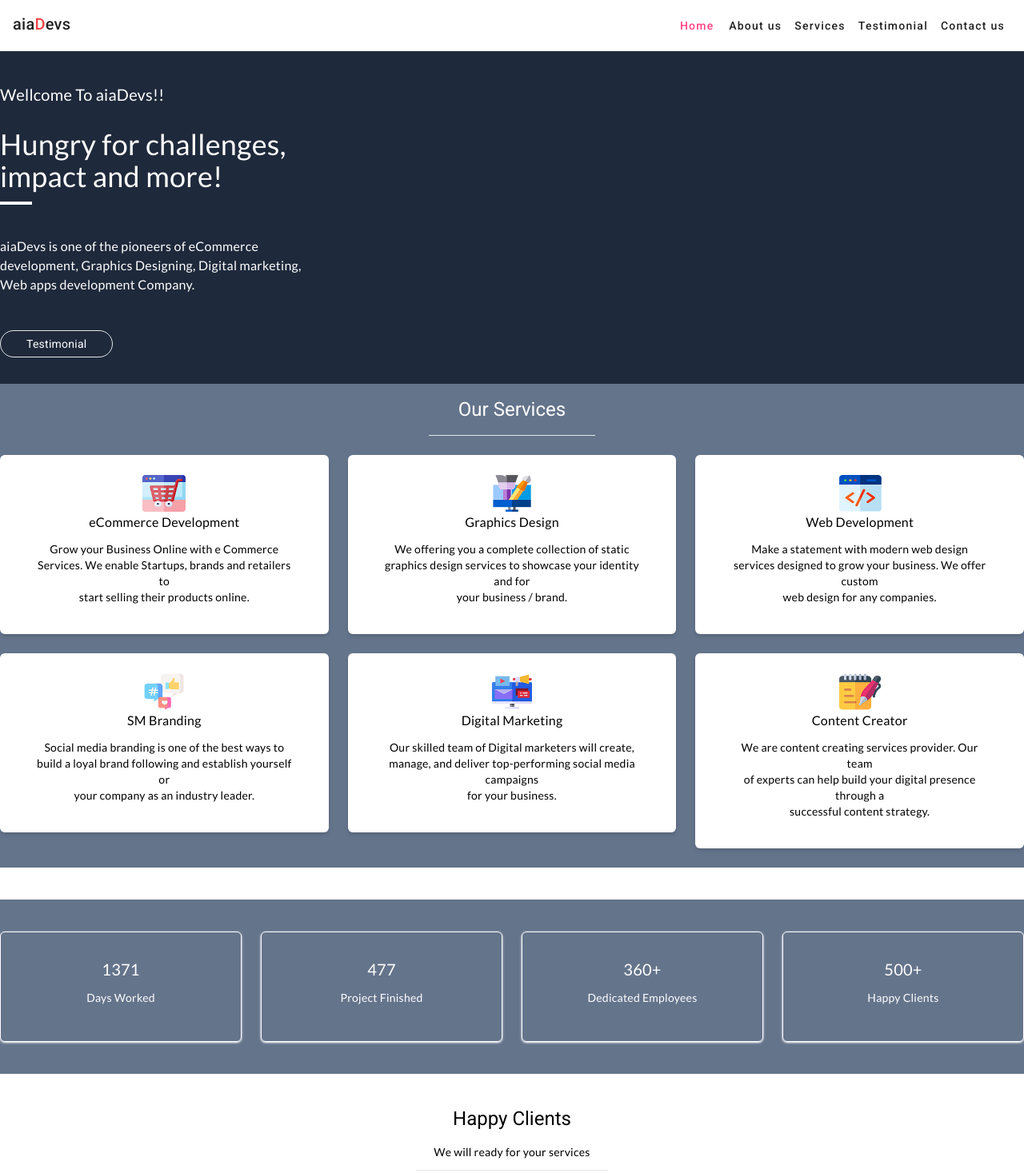
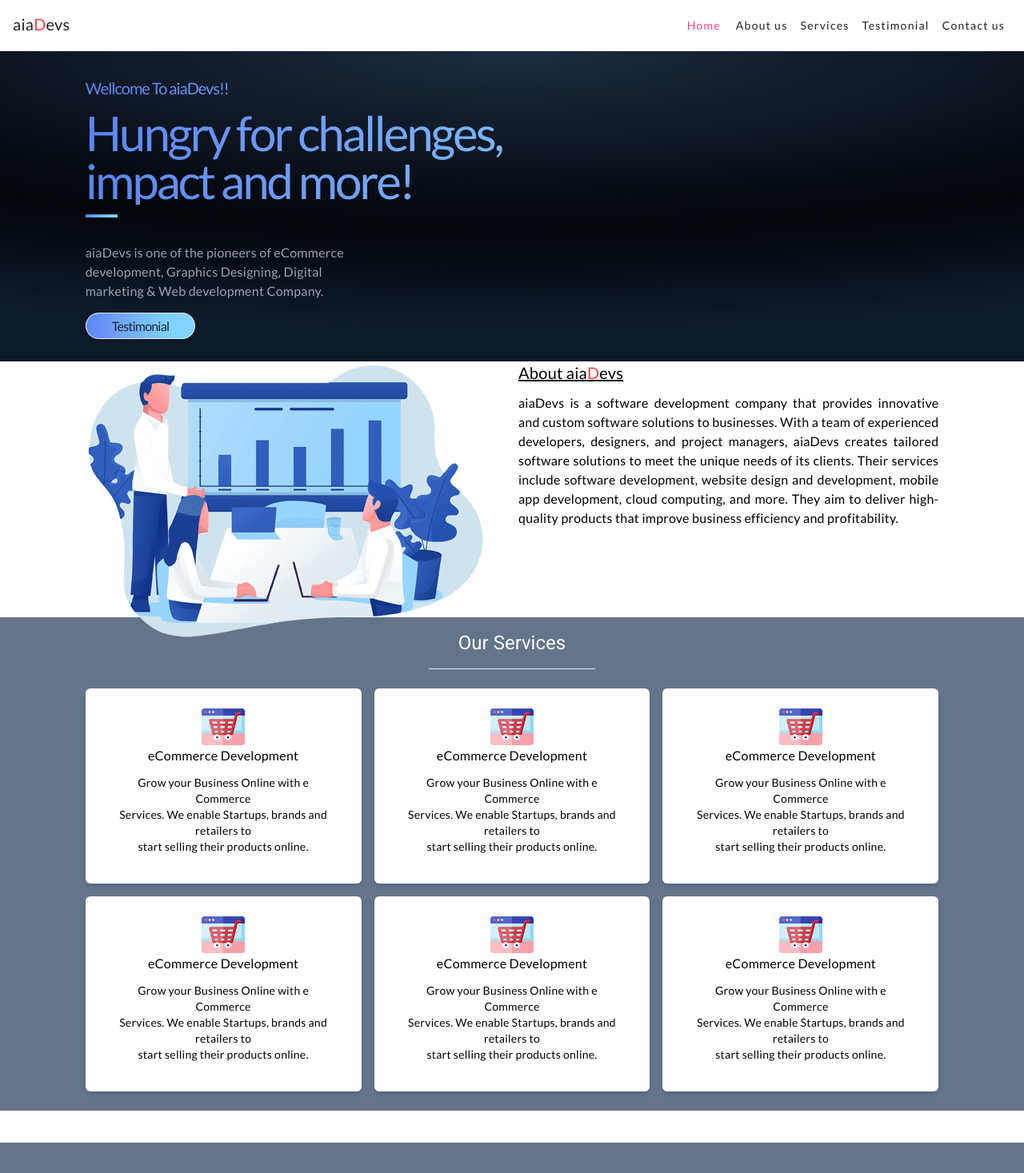
Before and after one commit to cseimran/landingpage-devs, an Angular app: page / in a window 1280 px wide. Shown: the top 1467 px of the page at 80% size. Built offline with nearby package versions, Linux system fonts and the light colour scheme.

Commit message:
05032023

```diff
--- a/src/app/Modules/home/home.component.html
+++ b/src/app/Modules/home/home.component.html
@@ -1,29 +1,66 @@
-
 <!-- Banner sections -->
-<div class="bg-slate-800 py-10">
+<div
+  class="py-4 lg:py-8 bg-[radial-gradient(145.05%_100%_at_50%_0%,#1D2B41_0%,#020509_57.38%,#0F1A29_88.16%)]"
+>
   <div class="container mx-auto">
     <div class="grid grid-cols-12">
+      <div class="col-start-2 col-end-12">
+        <div class="grid grid-cols-12 gap-4">
           <div class="col-span-12">
-        <div class="grid grid-cols-12 gap-6">
-          <div class="col-span-12">
-            <p class="sm:text-sm lg:text-xl text-white">Wellcome To aiaDevs!!</p>
-            <p class="pt-4 sm:text-xl lg:text-4xl text-white">
+            <p
+              class="text-sm lg:text-xl bg-[radial-gradient(138.06%_1036.51%_at_95.25%_-2.54%,_#7ED4FD_14.06%,#709DF7_51.02%,#4D78EF_79.09%)] bg-clip-text leading-[1.2] tracking-tighter text-transparent"
+            >
+              Wellcome To aiaDevs!!
+            </p>
+            <p
+              class="text-2xl lg:text-6xl bg-[radial-gradient(138.06%_1036.51%_at_95.25%_-2.54%,_#7ED4FD_14.06%,#709DF7_51.02%,#4D78EF_79.09%)] bg-clip-text leading-[1.2] tracking-tighter text-transparent"
+            >
               Hungry for challenges,<br />
               impact and more!
             </p>
-            <mat-divider class="bg-white w-10 h-1"></mat-divider>
-            <p class="py-10 sm:text-sm lg:text-base text-white">
+            <mat-divider
+              class="w-10 h-1 bg-[radial-gradient(138.06%_1036.51%_at_95.25%_-2.54%,_#7ED4FD_14.06%,#709DF7_51.02%,#4D78EF_79.09%)] leading-[1.2] tracking-tighter"
+            ></mat-divider>
+            <p class="pt-4 lg:pt-8 py-2 text-xs lg:text-base text-gray-400">
               aiaDevs is one of the pioneers of eCommerce <br />development,
-              Graphics Designing, Digital marketing,<br />
-              Web apps development Company.
+              Graphics Designing, Digital<br /> marketing & Web development Company.
             </p>
-            <a href="" class="border text-white px-8 py-2 rounded-full hover:bg-white hover:text-blue-500 hover:border-blue-500">Testimonial</a>
+            <a
+              href=""
+              class="border text-gray-800 text-xs lg:text-base px-6 lg:px-8 py-1 lg:py-1.5 rounded-full bg-[radial-gradient(138.06%_1036.51%_at_95.25%_-2.54%,_#7ED4FD_14.06%,#709DF7_51.02%,#4D78EF_79.09%)] leading-[1.2] tracking-tighter"
+              >Testimonial</a
+            >
           </div>
-          <!-- <div class="col-span-4 flex justify-end">
-            <div class="h-96 w-96">
-              <img src="/assets/home-image/banner-aiaDevs.png" alt="">
         </div>
-          </div> -->
+      </div>
+    </div>
+  </div>
+</div>
+
+<!-- About Us -->
+<div class="container mx-auto">
+  <div class="grid grid-cols-12">
+    <div class="col-start-2 col-end-12">
+      <div class="grid grid-cols-12 gap-4">
+        <div class="col-span-12 lg:col-span-6">
+          <div class="h-80">
+            <img src="/assets/home-image/about-aiaDevs.png" alt="">
+          </div>
+        </div>
+        <div class="col-span-12 lg:col-span-6">
+          <p class="text-xl underline">
+            About aia<span class="text-red-500">D</span>evs
+          </p>
+          <p class="text-xs lg:text-base text-justify">
+            aiaDevs is a software development company that provides innovative
+            and custom software solutions to businesses. With a team of
+            experienced developers, designers, and project managers, aiaDevs
+            creates tailored software solutions to meet the unique needs of its
+            clients. Their services include software development, website design
+            and development, mobile app development, cloud computing, and more.
+            They aim to deliver high-quality products that improve business
+            efficiency and profitability.
+          </p>
         </div>
       </div>
     </div>
@@ -41,7 +78,11 @@
     </div>
   </div>
   <div class="container mx-auto">
-    <div class="grid grid-cols-12 gap-6">
+    <div class="grid grid-cols-12">
+      <div class="col-span-12">
+        <div class="grid grid-cols-12">
+          <div class="col-start-2 col-end-12">
+            <div class="grid grid-cols-12 gap-4">
               <div class="col-span-12 lg:col-span-4">
                 <div class="px-10 py-6 bg-white rounded-md shadow-md">
                   <div class="flex justify-center">
@@ -55,9 +96,9 @@
                     eCommerce Development
                   </p>
                   <p class="flex justify-center text-center">
-            Grow your Business Online with e Commerce <br />Services. We enable
-            Startups, brands and retailers to <br />start selling their products
-            online.
+                    Grow your Business Online with e Commerce <br />Services. We
+                    enable Startups, brands and retailers to <br />start selling
+                    their products online.
                   </p>
                 </div>
               </div>
@@ -66,17 +107,17 @@
                   <div class="flex justify-center">
                     <img
                       class="h-12 w-14"
-              src="/assets/home-image/graphics-design.png"
+                      src="/assets/home-image/eCommerce-development.png"
                       alt=""
                     />
                   </div>
                   <p class="flex justify-center text-base font-medium">
-            Graphics Design
+                    eCommerce Development
                   </p>
                   <p class="flex justify-center text-center">
-            We offering you a complete collection of static <br />graphics
-            design services to showcase your identity and for <br />your
-            business / brand.
+                    Grow your Business Online with e Commerce <br />Services. We
+                    enable Startups, brands and retailers to <br />start selling
+                    their products online.
                   </p>
                 </div>
               </div>
@@ -85,17 +126,17 @@
                   <div class="flex justify-center">
                     <img
                       class="h-12 w-14"
-              src="/assets/home-image/web-development.png"
+                      src="/assets/home-image/eCommerce-development.png"
                       alt=""
                     />
                   </div>
                   <p class="flex justify-center text-base font-medium">
-            Web Development
+                    eCommerce Development
                   </p>
                   <p class="flex justify-center text-center">
-            Make a statement with modern web design <br />services designed to
-            grow your business. We offer custom <br />web design for any
-            companies.
+                    Grow your Business Online with e Commerce <br />Services. We
+                    enable Startups, brands and retailers to <br />start selling
+                    their products online.
                   </p>
                 </div>
               </div>
@@ -104,15 +145,17 @@
                   <div class="flex justify-center">
                     <img
                       class="h-12 w-14"
-              src="/assets/home-image/social-marketing.png"
+                      src="/assets/home-image/eCommerce-development.png"
                       alt=""
                     />
                   </div>
-          <p class="flex justify-center text-base font-medium">SM Branding</p>
+                  <p class="flex justify-center text-base font-medium">
+                    eCommerce Development
+                  </p>
                   <p class="flex justify-center text-center">
-            Social media branding is one of the best ways to <br />build a loyal
-            brand following and establish yourself or <br />your company as an
-            industry leader.
+                    Grow your Business Online with e Commerce <br />Services. We
+                    enable Startups, brands and retailers to <br />start selling
+                    their products online.
                   </p>
                 </div>
               </div>
@@ -121,17 +164,17 @@
                   <div class="flex justify-center">
                     <img
                       class="h-12 w-14"
-              src="/assets/home-image/digital-marketing.png"
+                      src="/assets/home-image/eCommerce-development.png"
                       alt=""
                     />
                   </div>
                   <p class="flex justify-center text-base font-medium">
-            Digital Marketing
+                    eCommerce Development
                   </p>
                   <p class="flex justify-center text-center">
-            Our skilled team of Digital marketers will create, <br />manage, and
-            deliver top-performing social media campaigns <br />for your
-            business.
+                    Grow your Business Online with e Commerce <br />Services. We
+                    enable Startups, brands and retailers to <br />start selling
+                    their products online.
                   </p>
                 </div>
               </div>
@@ -140,18 +183,22 @@
                   <div class="flex justify-center">
                     <img
                       class="h-12 w-14"
-              src="/assets/home-image/content-creator.png"
+                      src="/assets/home-image/eCommerce-development.png"
                       alt=""
                     />
                   </div>
                   <p class="flex justify-center text-base font-medium">
-            Content Creator
+                    eCommerce Development
                   </p>
                   <p class="flex justify-center text-center">
-            We are content creating services provider. Our team <br />of experts
-            can help build your digital presence through a <br />successful
-            content strategy.
+                    Grow your Business Online with e Commerce <br />Services. We
+                    enable Startups, brands and retailers to <br />start selling
+                    their products online.
                   </p>
+                </div>
+              </div>
+            </div>
+          </div>
         </div>
       </div>
     </div>
@@ -161,7 +208,9 @@
 <!-- Project & Clients Calculations -->
 <div class="bg-slate-500 my-10">
   <div class="container mx-auto py-10">
-    <div class="grid grid-cols-12 gap-6">
+    <div class="grid grid-cols-12">
+      <div class="col-start-2 col-end-12">
+        <div class="grid grid-cols-12 gap-4">
           <div
             class="col-span-6 lg:col-span-3 border border-white shadow shadow-white rounded-md py-8"
           >
@@ -197,6 +246,8 @@
         </div>
       </div>
     </div>
+  </div>
+</div>
 
 <!-- Happy clients -->
 <div class="grid grid-cols-12 gap-4 mx-auto">
@@ -209,7 +260,9 @@
   </div>
 </div>
 <div class="container mx-auto">
-  <div class="grid grid-cols-12 gap-6 pb-12">
+  <div class="grid grid-cols-12 pb-12">
+    <div class="col-start-2 col-end-12">
+      <div class="grid grid-cols-12 gap-4">
         <div class="col-span-12 lg:col-span-4">
           <div class="px-12 py-6 bg-white rounded-md shadow-md">
             <div class="flex justify-center">
@@ -239,7 +292,9 @@
                 alt=""
               />
             </div>
-        <p class="flex justify-center text-base font-medium">Mr. Shamim Reza</p>
+            <p class="flex justify-center text-base font-medium">
+              Mr. Shamim Reza
+            </p>
             <p class="flex justify-center text-sm font-medium">Founder & COO</p>
             <p class="flex justify-center text-center">
               Grow your Business Online with e Commerce Services.We enable
@@ -270,3 +325,5 @@
         </div>
       </div>
     </div>
+  </div>
+</div>
--- a/src/app/shared/components/footer/footer.component.html
+++ b/src/app/shared/components/footer/footer.component.html
@@ -1,13 +1,18 @@
 <footer class="bg-gray-50">
-  <div class="container mx-auto border-t border-black">
-    <div class="grid grid-cols-12 gap-4 py-4">
+  <div class="container mx-auto">
+    <div class="grid grid-cols-12">
+      <div class="col-start-2 col-end-12">
+        <div class="grid grid-cols-12 gap-4 py-4 border-t border-black">
           <div class="col-span-12 lg:col-span-3 pr-2">
-        <h2 class="font-bold text-black">aia<span class="text-red-600">D</span>evs</h2>
+            <h2 class="font-bold text-black">
+              aia<span class="text-red-600">D</span>evs
+            </h2>
             <p>
-          aiaDevs is a cutting-edge software company. If you have the Commitment
-          and Desire to develop your eCommerce business or static website With a
-          team of highly skilled developers, AIADevs offers custom software
-          solutions for businesses to increase efficiency, and drive growth.
+              aiaDevs is a cutting-edge software company. If you have the
+              Commitment and Desire to develop your eCommerce business or static
+              website With a team of highly skilled developers, AIADevs offers
+              custom software solutions for businesses to increase efficiency,
+              and drive growth.
             </p>
           </div>
           <div class="col-span-12 lg:col-span-3">
@@ -39,6 +44,11 @@
             <p>Contact number: +8801305 235894<br />Email: info@aiadevs.com</p>
           </div>
         </div>
+      </div>
+    </div>
+
+    <div class="grid grid-cols-12">
+      <div class="col-start-2 col-end-12">
         <div class="grid grid-cols-12 gap-4 border-t border-black py-2">
           <div class="col-span-8">
         <p>Copyright &copy; 2023 aiadevs.com</p>
@@ -52,4 +62,7 @@
       </div>
         </div>
       </div>
+
+    </div>
+  </div>
 </footer>
--- a/src/styles.scss
+++ b/src/styles.scss
@@ -3,16 +3,14 @@
 @tailwind base;
 @tailwind components;
 @tailwind utilities;
-// *{
-//   padding: 0 auto !important;
-//   margin: 0 auto !important;
-//   list-style: none !important;
-// }
+
+
 html,
 body {
   height: 100%;
   margin: 0;
   padding: 0;
-  position: relative;
+}
+* {
   font-family: 'Lato', sans-serif;
 }
```
Also changed, not shown: tailwind.config.js (+0 -72 lines), src/assets/home-image/about-aiaDevs.png (added). Lines whose indentation alone changed are shown as unchanged.
